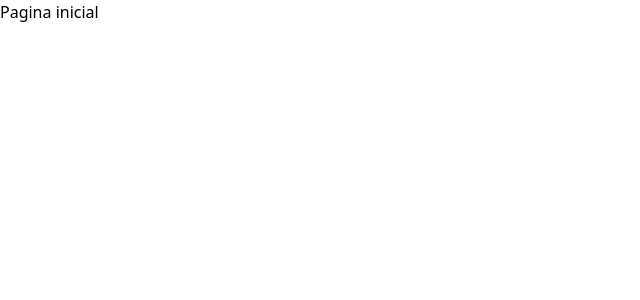
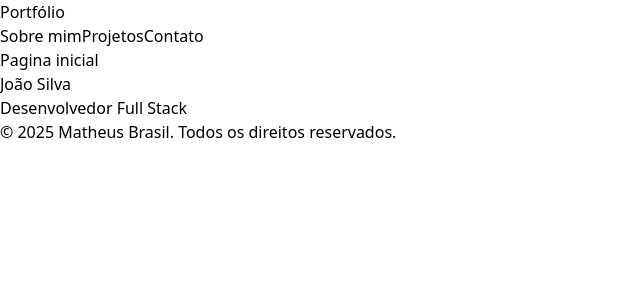
Before and after one commit to MathBra17/Portifolio-cp6, a React (Vite) app: page / in a window 1280 px wide. Shown: the top 300 px of the page, without its empty margins (0-640 px from the left). Built offline with nearby package versions, Linux system fonts and the light colour scheme.

Commit message:
criando components

```diff
--- /dev/null
+++ b/src/Components/Footer.jsx
@@ -0,0 +1,43 @@
+function Footer() {
+  return (
+    <>
+      <footer>
+        <div >
+          <div>
+            <p>João Silva</p>
+            <p>Desenvolvedor Full Stack</p>
+          </div>
+
+          <div>
+            <a
+              href="#"
+            >
+              <i class="fab fa-linkedin-in"></i>
+            </a>
+            <a
+              href="#"
+            >
+              <i class="fab fa-github"></i>
+            </a>
+            <a
+              href="#"
+            >
+              <i class="fab fa-twitter"></i>
+            </a>
+            <a
+              href="#"
+            >
+              <i class="fab fa-instagram"></i>
+            </a>
+          </div>
+        </div>
+
+        <div>
+          <p>&copy; 2025 Matheus Brasil. Todos os direitos reservados.</p>
+        </div>
+      </footer>
+    </>
+  );
+}
+
+export default Footer;
--- /dev/null
+++ b/src/Components/Navbar.jsx
@@ -0,0 +1,28 @@
+function Navbar() {
+  return (
+    <>
+      <header>
+        <div>
+          <div >
+            <a>
+              Portfólio
+            </a>
+            <nav>
+              <a>
+                Sobre mim
+              </a>
+              <a>
+                Projetos
+              </a>
+              <a>
+                Contato
+              </a>
+            </nav>
+          </div>
+        </div>
+      </header>
+    </>
+  );
+}
+
+export default Navbar;
--- a/src/Pages/Home.jsx
+++ b/src/Pages/Home.jsx
@@ -1,7 +1,14 @@
+import Footer from "../Components/Footer";
+import Navbar from "../Components/Navbar";
+
 function Home() {
     return (
         <>
-        <h1>Pagina inicial</h1>
+        <Navbar />
+        <div>
+            <h1>Pagina inicial</h1>
+        </div>
+        <Footer />
         </>
     )
 }
```
